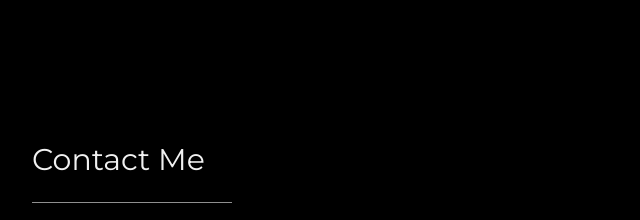
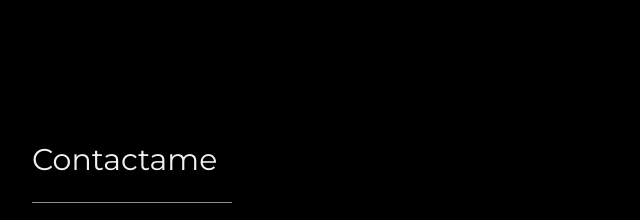
Before and after one commit to Dntex/Dntex.github.io, a plain HTML site: page index.html in a window 1280 px wide. Shown: the part 3180-3400 px from the top of the page, 118-758 px from the left. Drawn offline with nearby package versions, Linux system fonts and the light colour scheme.

Commit message:
Cambio 2.2.5

```diff
--- a/index.html
+++ b/index.html
@@ -135,7 +135,7 @@ body, h1,h2,h3,h4,h5,h6 {font-family: "Montserrat", sans-serif}
 
   <!-- Contact Section -->
   <div class="w3-padding-64 w3-content w3-text-grey" id="contact">
-    <h2 class="w3-text-light-grey">Contact Me</h2>
+    <h2 class="w3-text-light-grey">Contactame</h2>
     <hr style="width:200px" class="w3-opacity">
 
     <div class="w3-section">
```
